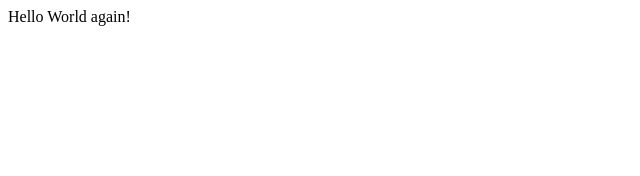
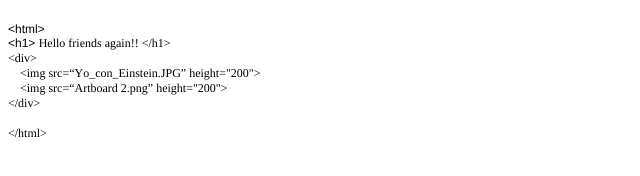
Before and after one commit to grolon-repo1/grolon-repo1.github.io, a plain HTML site: page index.html in a window 1280 px wide. Shown: the whole page, without its empty margins (0-640 px from the left). Drawn offline with Linux system fonts and the light colour scheme.

Commit message:
cambios para practica modulo 1

```diff
--- a/index.html
+++ b/index.html
@@ -1 +1,29 @@
-Hello World again!
+<!DOCTYPE html PUBLIC "-//W3C//DTD HTML 4.01//EN" "http://www.w3.org/TR/html4/strict.dtd">
+<html>
+<head>
+  <meta http-equiv="Content-Type" content="text/html; charset=utf-8">
+  <meta http-equiv="Content-Style-Type" content="text/css">
+  <title></title>
+  <meta name="Generator" content="Cocoa HTML Writer">
+  <meta name="CocoaVersion" content="1671.6">
+  <style type="text/css">
+    p.p1 {margin: 0.0px 0.0px 0.0px 0.0px; font: 12.0px Helvetica; min-height: 14.0px}
+    p.p2 {margin: 0.0px 0.0px 0.0px 0.0px; font: 12.0px Helvetica}
+    p.p3 {margin: 0.0px 0.0px 0.0px 0.0px; font: 12.0px Times; color: #000000; -webkit-text-stroke: #000000}
+    p.p4 {margin: 0.0px 0.0px 0.0px 0.0px; font: 12.0px Times; color: #000000; -webkit-text-stroke: #000000; min-height: 12.0px}
+    span.s1 {font: 12.0px Helvetica; color: #000000; -webkit-text-stroke: 0px #000000}
+    span.s2 {font-kerning: none}
+  </style>
+</head>
+<body>
+<p class="p1"><br></p>
+<p class="p2">&lt;html&gt;</p>
+<p class="p3"><span class="s1">&lt;h1&gt; </span><span class="s2">Hello friends again!! &lt;/h1&gt;</span></p>
+<p class="p3"><span class="s2">&lt;div&gt;</span></p>
+<p class="p3"><span class="s2"><span class="Apple-converted-space">    </span>&lt;img src=“Yo_con_Einstein.JPG” height="200"&gt;</span></p>
+<p class="p3"><span class="s2"><span class="Apple-converted-space">    </span>&lt;img src=“Artboard 2.png” height="200"&gt;</span></p>
+<p class="p3"><span class="s2">&lt;/div&gt;</span></p>
+<p class="p4"><span class="s2"></span><br></p>
+<p class="p3"><span class="s2">&lt;/html&gt;</span></p>
+</body>
+</html>
```
